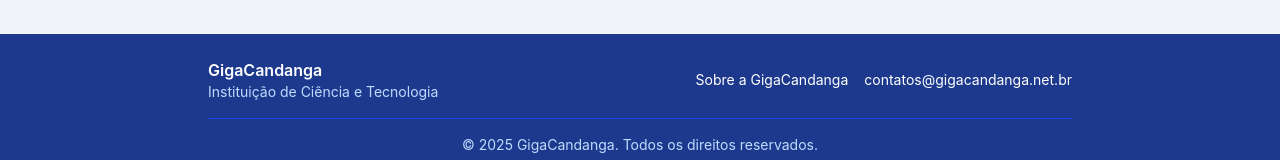
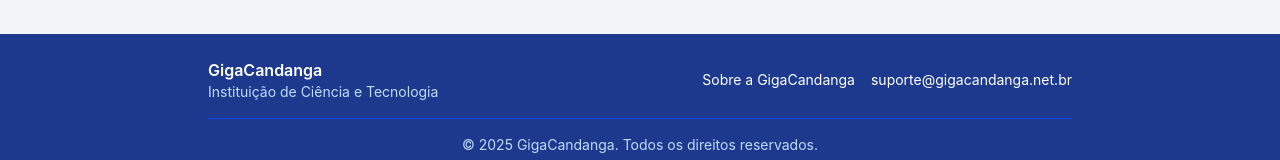
Before and after one commit to carlosdenner/banco-de-talentos, a React (Vite) app: page / in a window 1280 px wide. Shown: the part 983-1143 px from the top of the page. Built offline with nearby package versions, Linux system fonts and the light colour scheme; no server answers; the database is empty.

Commit message:
Fix footer email to suporte@gigacandanga.net.br

```diff
--- a/src/components/Layout/AppShell.tsx
+++ b/src/components/Layout/AppShell.tsx
@@ -137,10 +137,10 @@
                 Sobre a GigaCandanga
               </a>
               <a
-                href="mailto:contatos@gigacandanga.net.br"
+                href="mailto:suporte@gigacandanga.net.br"
                 className="hover:text-orange-400 transition-colors"
               >
-                contatos@gigacandanga.net.br
+                suporte@gigacandanga.net.br
               </a>
             </div>
           </div>
```
